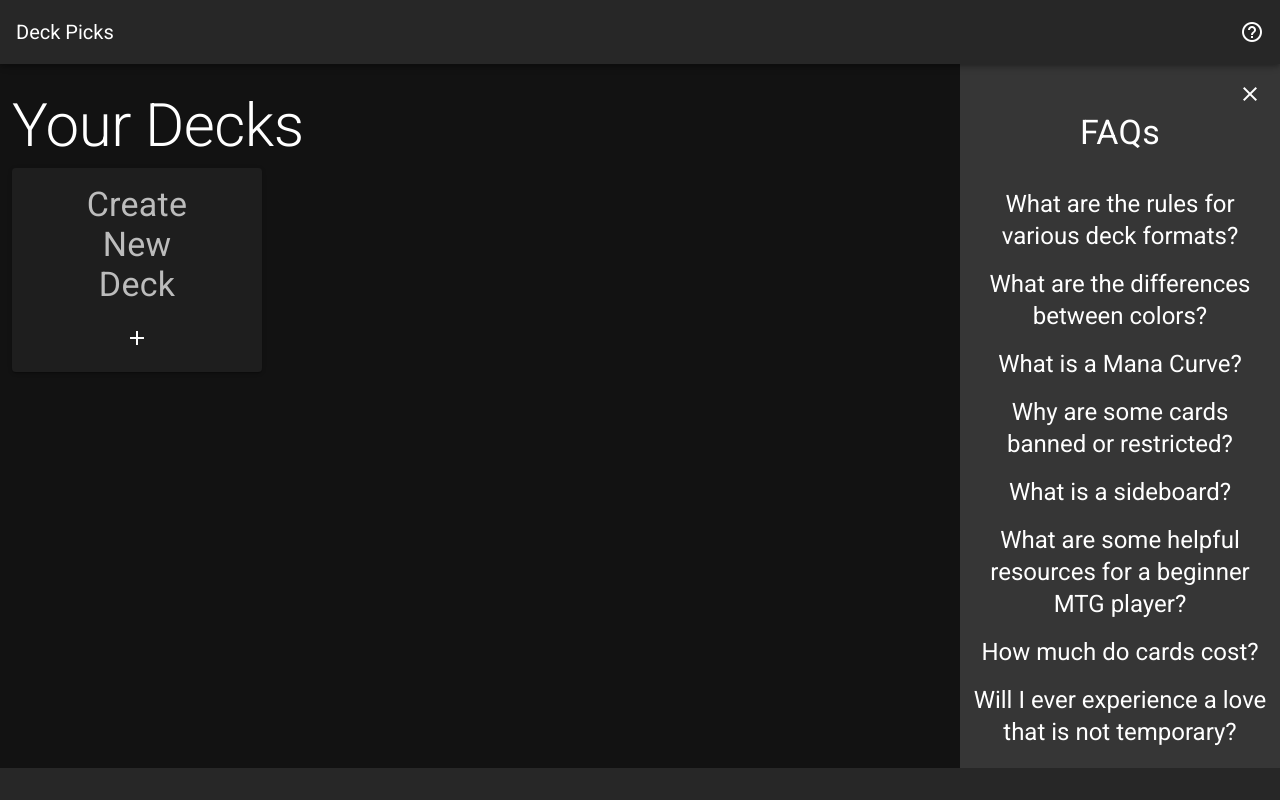
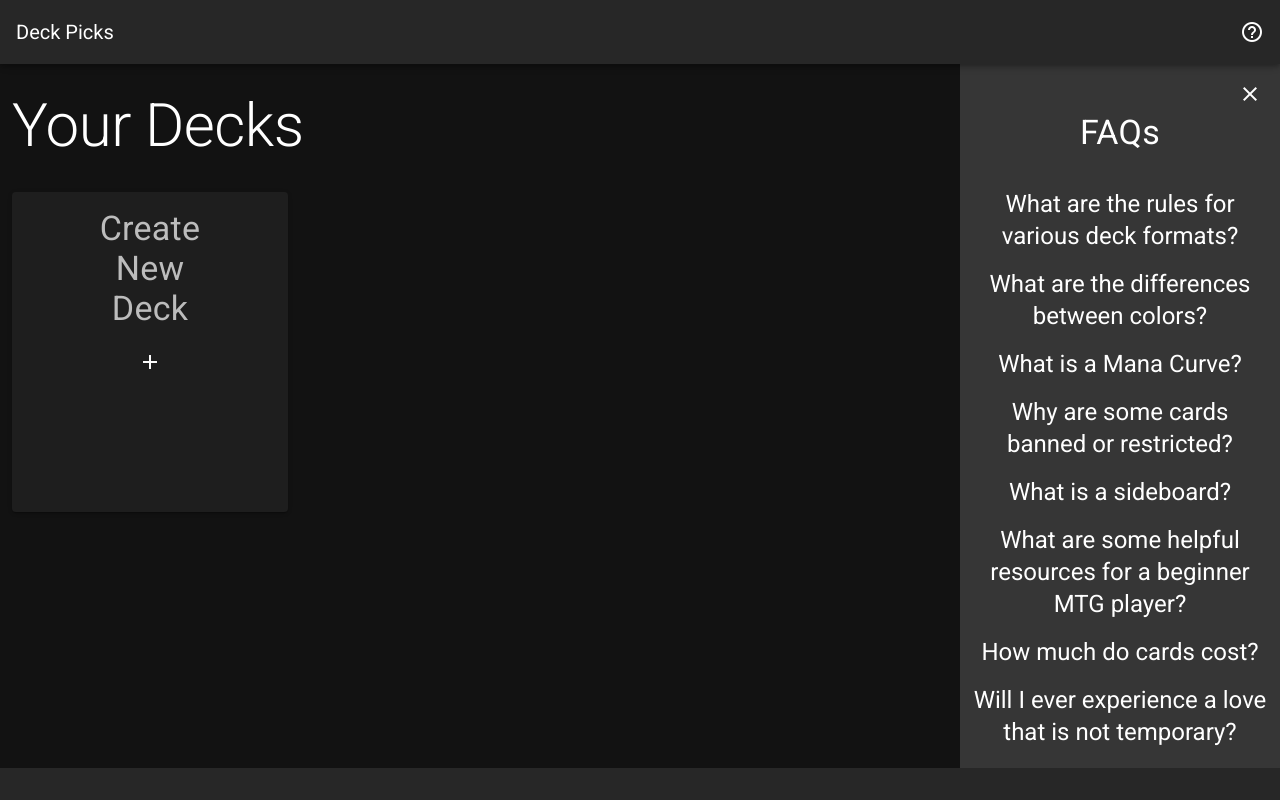
Before and after one commit to kleinemmac/deck-picks, a Vue app: page / in a window 1280 px wide. Built offline with nearby package versions, Linux system fonts and the light colour scheme; what vue-debounce would draw is missing.

Commit message:
adjusted create new deck card dimensions

```diff
--- a/src/views/Dashboard.vue
+++ b/src/views/Dashboard.vue
@@ -12,6 +12,21 @@
       <v-col>
         <p class="display-3 py-5">Your Decks</p>
         <v-row>
+          <v-col class="flex-initial">
+            <v-card
+              @click="createNewDeck()"
+              id="new-deck-card"
+            >
+              <v-card-text class="text-center">
+                <p class="display-1">
+                  Create<br>New<br>Deck
+                </p>
+                <v-btn icon>
+                  <v-icon>mdi-plus</v-icon>
+                </v-btn>
+              </v-card-text>
+            </v-card>
+          </v-col>
           <v-col
             class="flex-initial"
             v-for="deck in decks"
@@ -58,19 +73,6 @@
             </v-card>
           </v-col>
         </v-row>
-        <v-card
-          max-width="250"
-          @click="createNewDeck()"
-        >
-          <v-card-text class="text-center">
-            <p class="display-1">
-              Create<br>New<br>Deck
-            </p>
-            <v-btn icon>
-              <v-icon>mdi-plus</v-icon>
-            </v-btn>
-          </v-card-text>
-        </v-card>
       </v-col>
     </v-row>
     <v-navigation-drawer v-model="faqVisible" right absolute floating width="25%">
@@ -158,4 +160,7 @@ export default {
     flex: initial;
     width: 300px;
   }
+  #new-deck-card {
+    min-height: 320px;
+  }
 </style>
```
